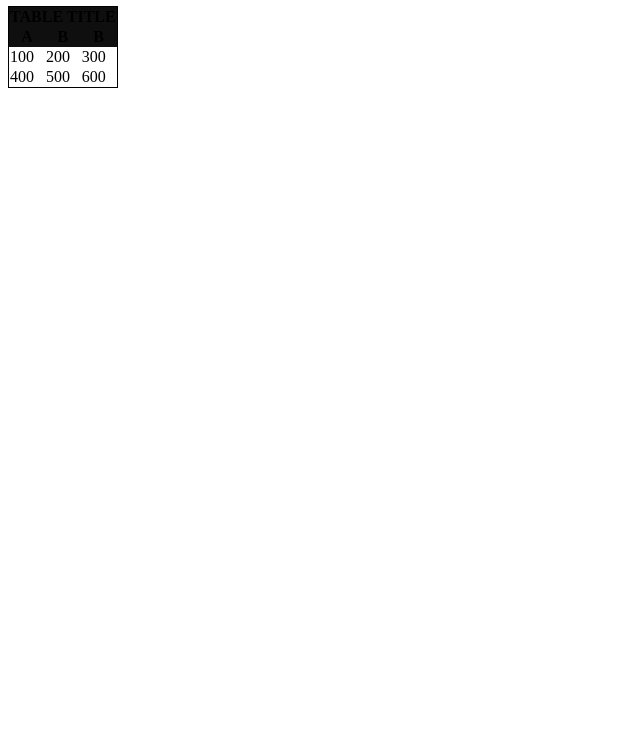
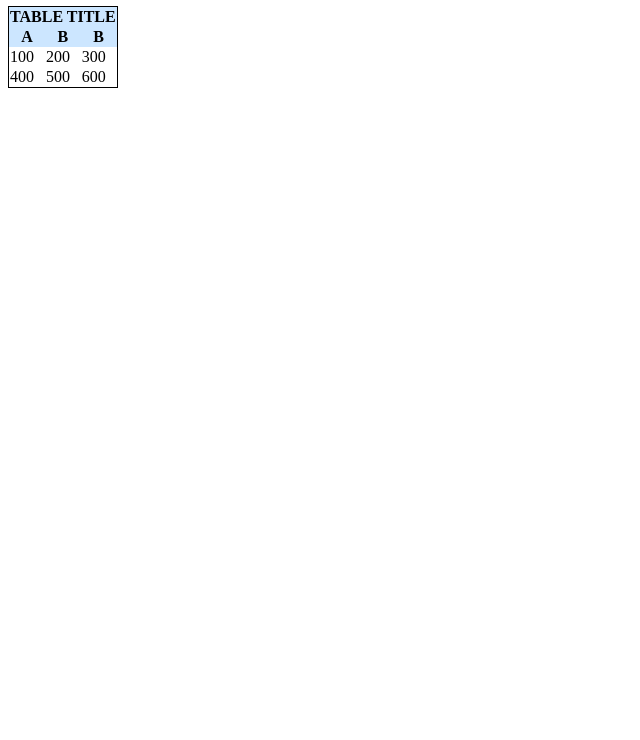
Before and after one commit to Miroslavavs/Miroslavavs.github.io, a plain HTML site: page index.html in a window 1280 px wide. Shown: the part 60-800 px from the top of the page, without its empty margins (0-640 px from the left). Drawn offline with Linux system fonts and the light colour scheme.

Commit message:
Update style.css

```diff
--- a/style.css
+++ b/style.css
@@ -1,3 +1,3 @@
 thead{
-background-color: #0f0f0f;
+background-color: #cce6ff;
 }
```
